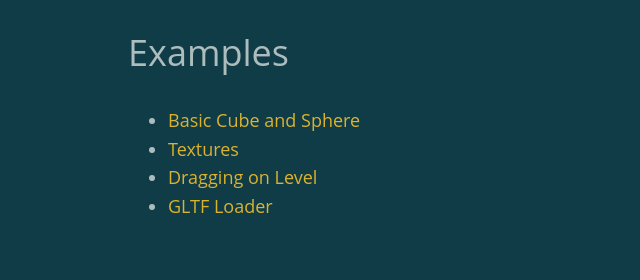
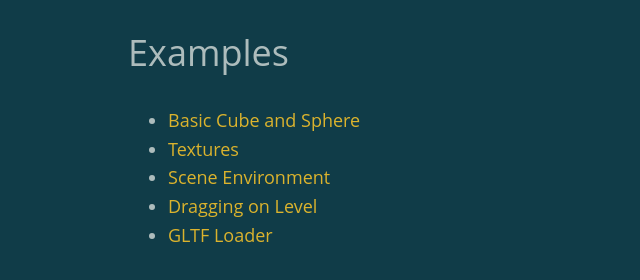
Before and after one commit to trenc/klee.js, a website: page example/index.html in a window 1280 px wide. Shown: the whole page, without its empty margins (0-640 px from the left). Drawn offline with Linux system fonts and the light colour scheme.

Commit message:
docs: update index with scene example

```diff
--- a/example/index.html
+++ b/example/index.html
@@ -15,6 +15,7 @@
 			<ul>
 				<li><a href="./basic-cube-and-sphere.html">Basic Cube and Sphere</a></li>
 				<li><a href="./textures.html">Textures</a></li>
+				<li><a href="./scene-background.html">Scene Environment</a></li>
 				<li><a href="./dragging-on-level.html">Dragging on Level</a></li>
 				<li><a href="./gltf-loader.html">GLTF Loader</a></li>
 			</ul>
```
